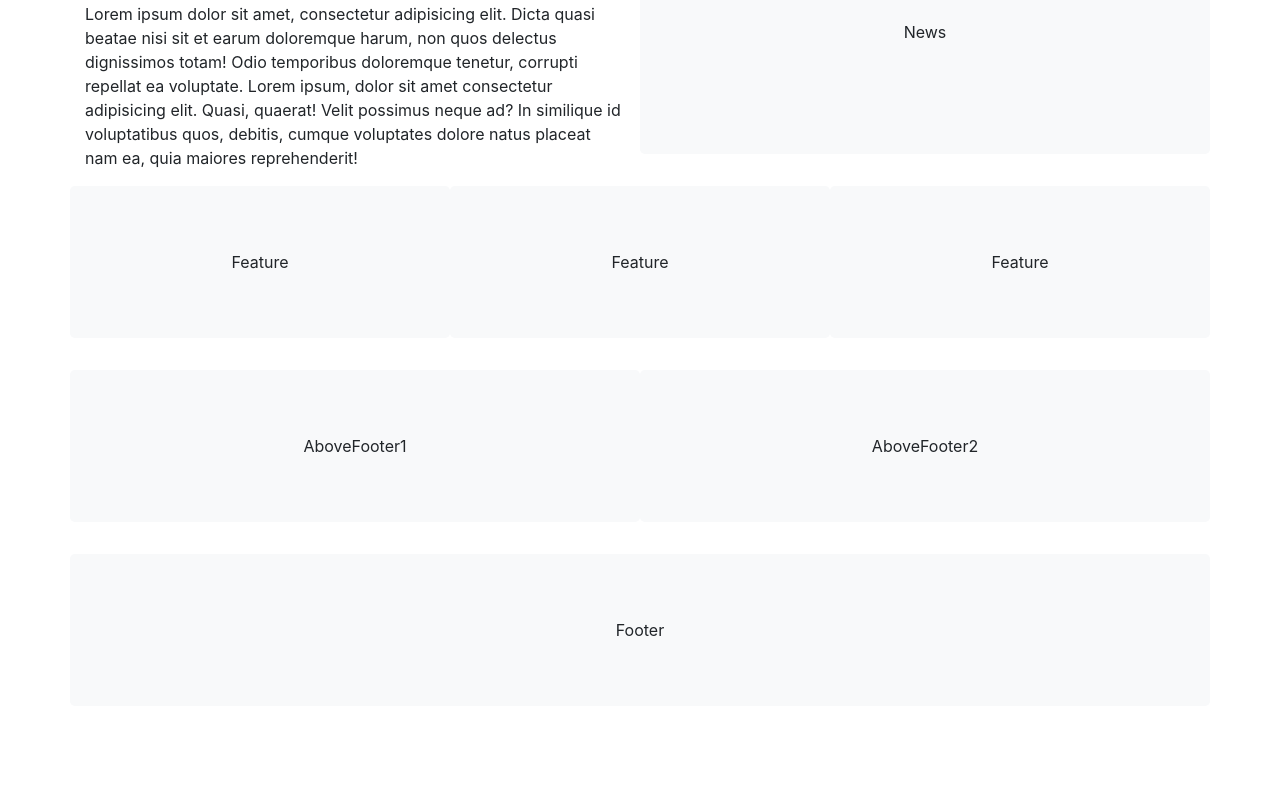
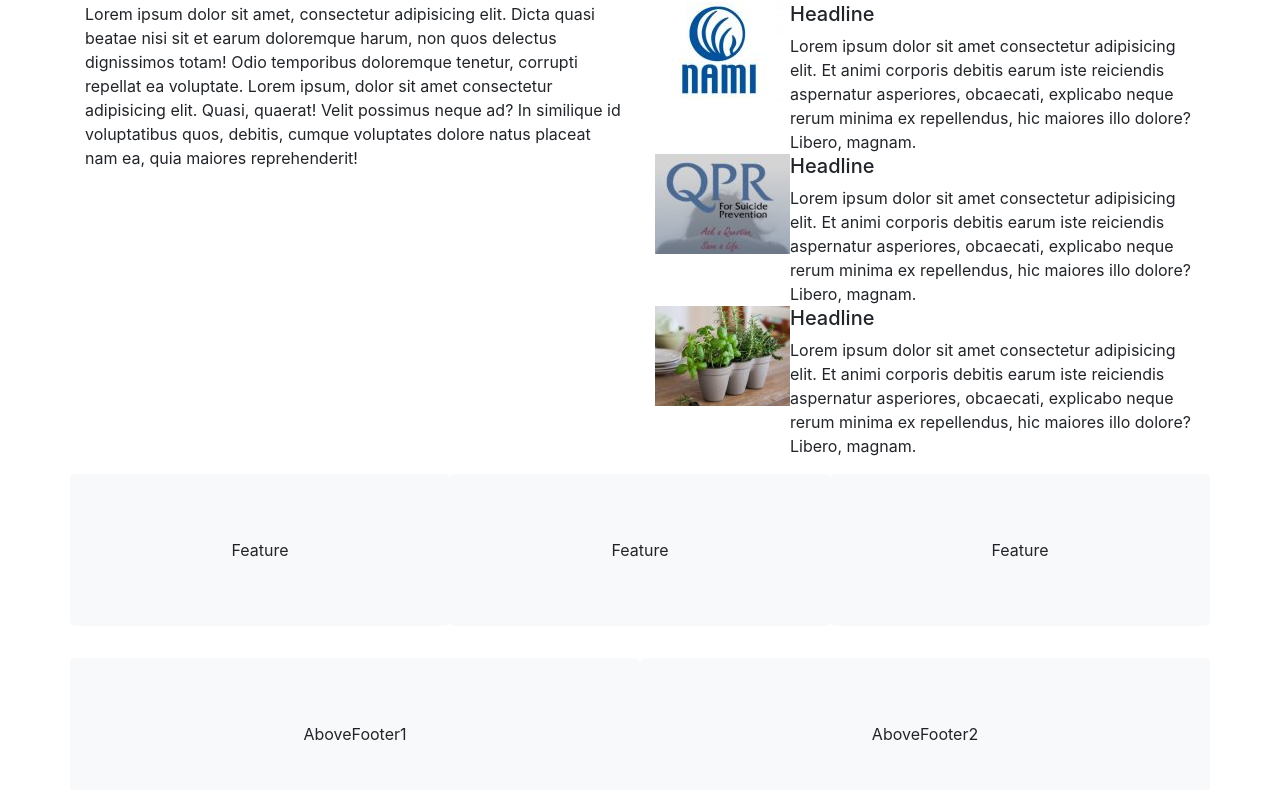
Before and after one commit to sumnercommajohn/CS50W, a plain HTML site: page index.html in a window 1280 px wide. Shown: the part 876-1666 px from the top of the page. Before the commit the page ends 1614 px from the top, so only its background shows below. Drawn offline with nearby package versions, Linux system fonts and the light colour scheme.

Commit message:
create news-list as a bootstraps media-list, add images

```diff
--- a/index.html
+++ b/index.html
@@ -29,7 +29,7 @@
                 </div>
                 <div class="row" id="main-nav-row"> <!-- --------------------Nav-Row-------------------------- -->
                     <div class="col-sm-12">
-                        <ul class="nav justify-content-center bg-primary">
+                        <ul class="nav justify-content-center bg-primary text-uppercase">
                             <li class="nav-item">
                                 <a class="nav-link text-white" href="#">Programs and Services</a>
                             </li>
@@ -66,11 +66,37 @@
                     </div>
                 </div>
                 <div class="row" id="welcome-row"> <!-- --------------------Welcome-Row-------------------------- -->
-                    <div class="col-sm-6">
-                        <h2>A Community of Recovery</h2>
+                    <div class="col-sm-6" id="welcome-post"> <!-- --------------------Welcome-Post-------------------- -->
+                        <h2 class="text-uppercase">A Community of Recovery</h2>
                         <p>Lorem ipsum dolor sit amet, consectetur adipisicing elit. Dicta quasi beatae nisi sit et earum doloremque harum, non quos delectus dignissimos totam! Odio temporibus doloremque tenetur, corrupti repellat ea voluptate. Lorem ipsum, dolor sit amet consectetur adipisicing elit. Quasi, quaerat! Velit possimus neque ad? In similique id voluptatibus quos, debitis, cumque voluptates dolore natus placeat nam ea, quia maiores reprehenderit!</p>
                     </div>
-                    <div class="col-sm-6 text-center bg-light jumbotron">News</div>
+                    <div class="col-sm-6" id="news-list"> <!-- --------------------News-List-------------------- -->
+                        <h2 class="text-uppercase">News</h2>
+                        <ul class="list-unstyled">
+                            <li class="media">
+                                <img src="images/news-thumb1.jpg" alt="news thumbnail">
+                                <div class="media-body">
+                                    <h5>Headline</h5>
+                                    Lorem ipsum dolor sit amet consectetur adipisicing elit. Et animi corporis debitis earum iste reiciendis aspernatur asperiores, obcaecati, explicabo neque rerum minima ex repellendus, hic maiores illo dolore? Libero, magnam.
+                                </div>
+                            </li>
+                            <li class="media">
+                                <img src="images/news-thumb2.jpg" alt="news thumbnail">
+                                <div class="media-body">
+                                    <h5>Headline</h5>
+                                    Lorem ipsum dolor sit amet consectetur adipisicing elit. Et animi corporis debitis earum iste reiciendis aspernatur asperiores, obcaecati, explicabo neque rerum minima ex repellendus, hic maiores illo dolore? Libero, magnam.
+                                </div>
+                            </li>
+                            <li class="media">
+                                <img src="images/news-thumb3.jpg" alt="news thumbnail">
+                                <div class="media-body">
+                                    <h5>Headline</h5>
+                                    Lorem ipsum dolor sit amet consectetur adipisicing elit. Et animi corporis debitis earum iste reiciendis aspernatur asperiores, obcaecati, explicabo neque rerum minima ex repellendus, hic maiores illo dolore? Libero, magnam.
+                                </div>
+                            </li>
+                        </ul>
+
+                    </div>
                 </div>
                 <div class="row" id="featured-row"> <!-- --------------------Featured-Row-------------------------- -->
                     <div class="col-sm-4 text-center bg-light jumbotron">Feature</div>
```
Also changed, not shown: images/news-thumb1.jpg (added), images/news-thumb2.jpg (added), images/news-thumb3.jpg (added).
